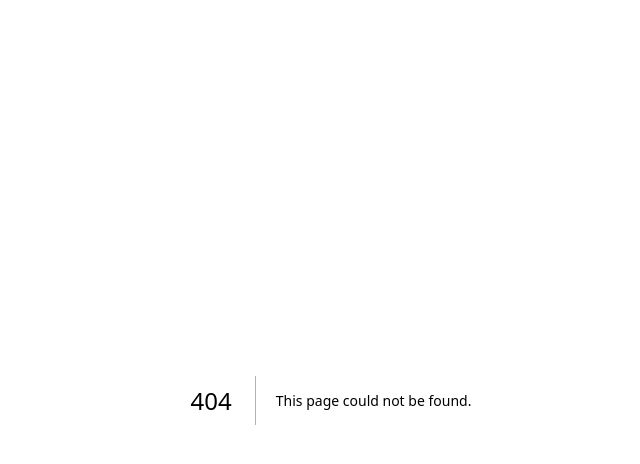
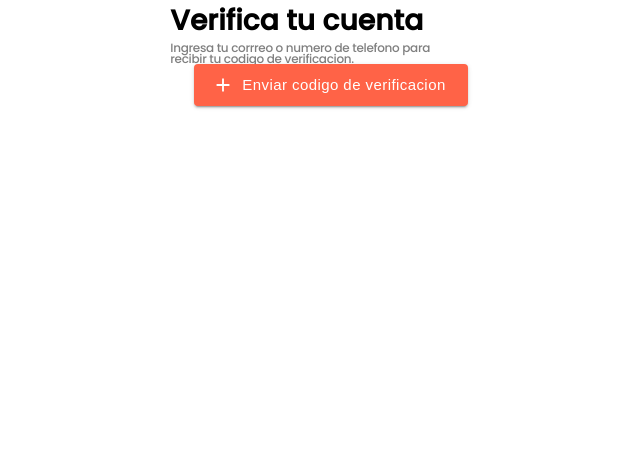
Before and after one commit to BonApp-etit/front, a Next.js app: page /verificacion_de_cuenta in a window 1280 px wide. Before the commit this address had no page. Shown: the top 464 px of the page, without its empty margins (309-949 px from the left). Built offline with nearby package versions, Linux system fonts and the light colour scheme.

Commit message:
Integracion de Material UI y componente boton, pendiente configuracion final

```diff
--- /dev/null
+++ b/src/components/CustomButton.jsx
@@ -0,0 +1,33 @@
+import React from 'react';
+import { Button } from '@mui/material';
+import { Add } from '@mui/icons-material'; // Asegúrate de tener `@mui/icons-material` instalado
+
+const CustomButton = ({text, uppercase, fontFamily, tailwindClasses, props}) => {
+  const handleClick = () => {
+    alert('¡Botón clickeado!');
+  };
+
+  return (
+    <Button
+      variant="contained"           // Estilo del botón
+      color="secondary"               // Color del botón
+      size="large"                  // Tamaño del botón
+      startIcon={<Add />}           // Icono al inicio
+      onClick={handleClick}         // Maneja el evento de clic
+      fullWidth                     // Ocupa todo el ancho
+      sx={{ color:'white',
+        textTransform: uppercase ? 'uppercase' : 'none',
+        '&:hover': {
+          backgroundColor: '#f01d06',
+        },
+        fontFamily:fontFamily || 'Arial' // Estilo adicional  TODO: Agregar fuente poppins para usarla no solo con tailwind
+       }}
+       className={tailwindClasses} // Aplica clases de Tailwind
+       {...props} // Permite pasar otras propiedades
+    >
+      {text}
+    </Button>
+  );
+};
+
+export default CustomButton;
--- a/src/pages/_app.js
+++ b/src/pages/_app.js
@@ -1,3 +1,15 @@
+import * as React from 'react';
+import { CssBaseline, ThemeProvider, createTheme } from '@mui/material';
+const theme = createTheme({ // Colores personalizados para Material UI
+  palette: {
+    primary: {
+      main: '#1e90ff', // Color azul personalizado
+    },
+    secondary: {
+      main: '#ff6347', // Color tomate personalizado
+    },
+  },
+});
 import "@/styles/globals.css";
 import { Poppins, Roboto } from "next/font/google";
 
@@ -16,7 +28,13 @@ const roboto = Roboto({
 export default function App({ Component, pageProps }) {
   return (
     <main className={`${poppins.variable} font-sans`}>
+
+      <ThemeProvider theme={theme}> {/**Configuraciones de Material UI */}
+      <CssBaseline />
       <Component {...pageProps} />
+
+      </ThemeProvider>
     </main>
+
   );
 }
--- /dev/null
+++ b/src/pages/verificacion_de_cuenta/index.jsx
@@ -0,0 +1,40 @@
+import React from 'react';
+import { Container } from '@mui/material';
+import CustomButton from "@/components/CustomButton"
+import { Button } from '@mui/material';
+export default function verificacion_de_cuenta(){
+    return (
+        <main className="flex justify-center">
+            <div className="gap-2">
+            <div className="text-black text-[28px] font-semibold font-poppins">Verifica tu cuenta</div>
+            <div className="text-black/50 text-xs font-normal font-poppins leading-[11px] tracking-tight">Ingresa tu corrreo o numero de telefono para<br/>recibir tu codigo de verificacion. </div>
+
+            <div>
+                <Container>
+                    <CustomButton
+
+                     text="Enviar codigo de verificacion"
+                     uppercase={false}
+                     //fontFamily="poppins"
+                     tailwindClasses="p-2 bg-red-600 hover:bg-red-700 rounded-md shadow-md font-poppins "
+                    >
+                    </CustomButton>
+                </Container>
+
+            </div>
+
+{/**
+            <div>
+                <h1>¡Bienvenido a mi aplicación Next.js con Material UI!</h1>
+                 <Button variant="contained" color="secondary">
+                    Haz clic aquí
+                </Button>
+            </div>
+
+ */}
+
+            </div>
+
+        </main>
+    )
+}
```
Also changed, not shown: package.json (+9 -5 lines), src/pages/index.js (+9 -1 lines), 1 other file (tests, documents, lock files or other folders).
